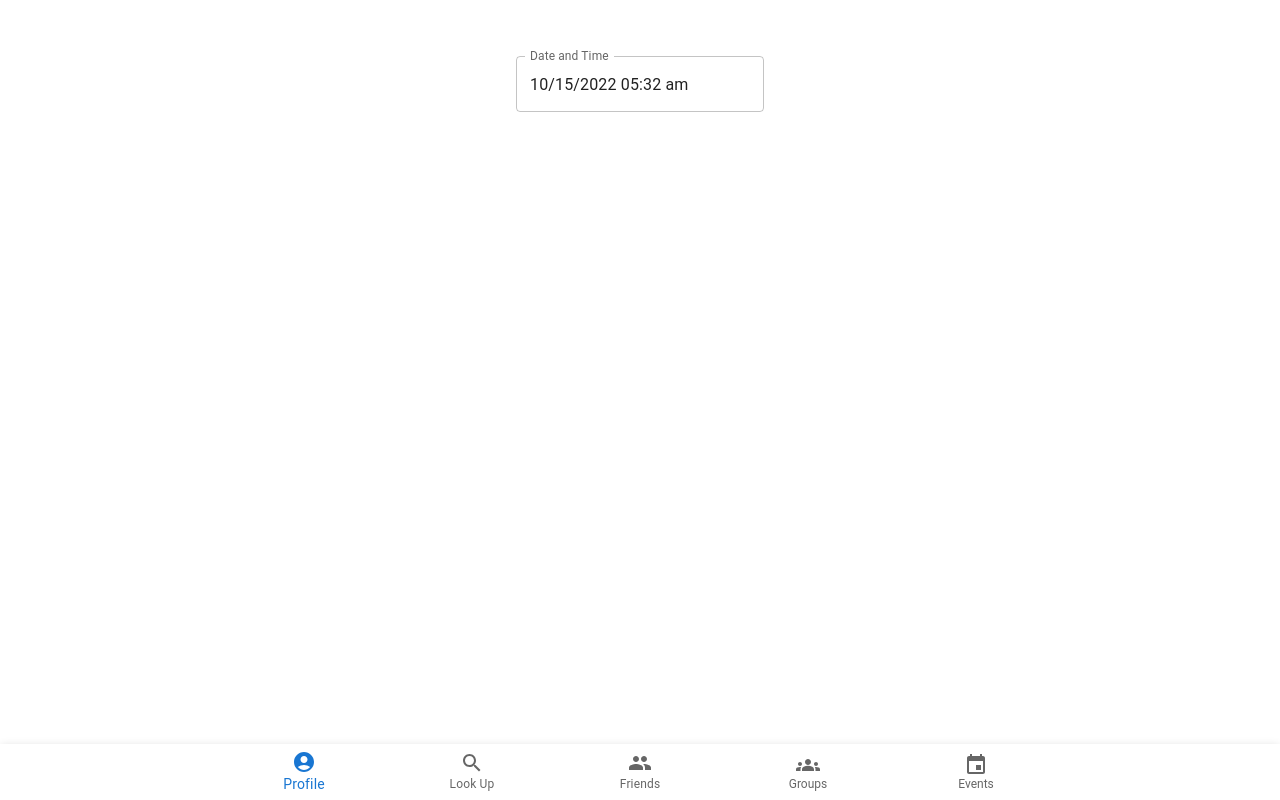
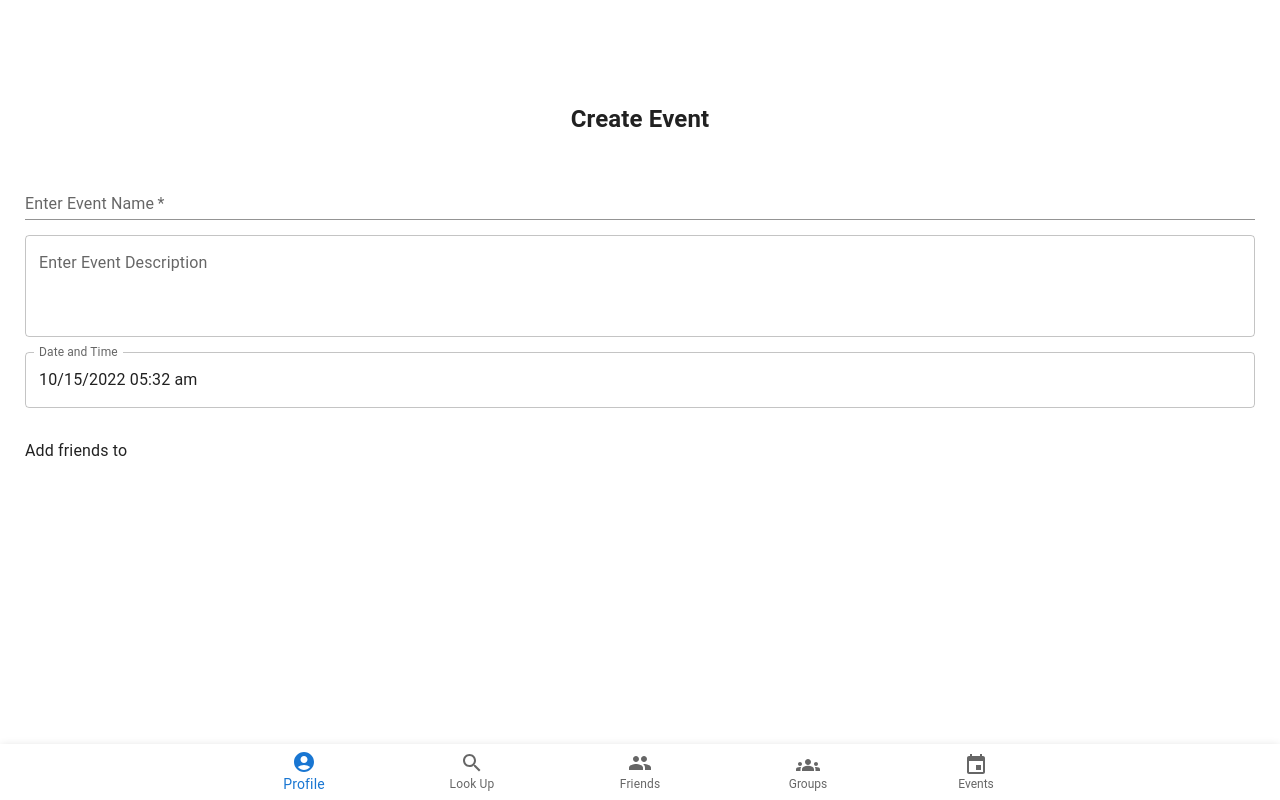
Before and after one commit to agiledev-students-fall2022/final-project-team-busy, a React (Create React App) app in the folder front-end/: page /create-event in a window 1280 px wide. Built offline with nearby package versions, Linux system fonts and the light colour scheme.

Commit message:
Add Fields (+State) for Event Name and Description

```diff
--- a/front-end/src/create-events/CreateEvents.css
+++ b/front-end/src/create-events/CreateEvents.css
@@ -1,7 +1,14 @@
-:root {
-    font-family: Roboto, system-ui, -apple-system, BlinkMacSystemFont, 'Segoe UI', Oxygen, Ubuntu, Cantarell, 'Open Sans', 'Helvetica Neue', sans-serif;
-}
-
 .create-event-heading {
     text-align: center;
 }
+
+.create-events-page {
+    display: flex;
+    flex-direction: column;
+    gap: 15px;
+    padding: 25px;
+}
+
+p {
+    text-align: left;
+}
--- a/front-end/src/create-events/CreateEvents.js
+++ b/front-end/src/create-events/CreateEvents.js
@@ -1,4 +1,5 @@
 import React from 'react'
+import './CreateEvents.css'
 import { LocalizationProvider } from '@mui/x-date-pickers'
 import { AdapterDateFns } from '@mui/x-date-pickers/AdapterDateFns';
 import { DateTimePicker } from '@mui/x-date-pickers'
@@ -8,15 +9,24 @@ import { TextField } from '@mui/material';
 const CreateEvents = props => {
     let currentDate = new Date().toLocaleString()
     const [date, setDate] = useState(currentDate)
+    const [name, setName] = useState('');
 
     // const displayDate = () => {
     //     console.log(date)
     // }
     // displayDate();
 
+    const handleNameChange = (e) => {
+        // console.log(e.target.value);
+        setName(e.target.value);
+    }
+
     return (
+        <div className='create-events-page'>
             <LocalizationProvider dateAdapter={AdapterDateFns}>
-            {/* <h2 className="create-event-heading">Create Event</h2> */}
+                <h2 className="create-event-heading">Create Event</h2>
+                <TextField id="event-name" label="Enter Event Name" variant="standard" required value={name} onChange={handleNameChange} />
+                <TextField id="event-description" label="Enter Event Description" variant="outlined" multiline minRows={3} />
                 <DateTimePicker
                     renderInput={(props) => <TextField {...props} />}
                     label="Date and Time"
@@ -25,8 +35,9 @@ const CreateEvents = props => {
                         setDate(newDate);
                     }}
                 />
+                <p>Add friends to {name}</p>
             </LocalizationProvider>
-
+        </div>
     )
 }
 
```
Lines whose indentation alone changed are shown as unchanged.
